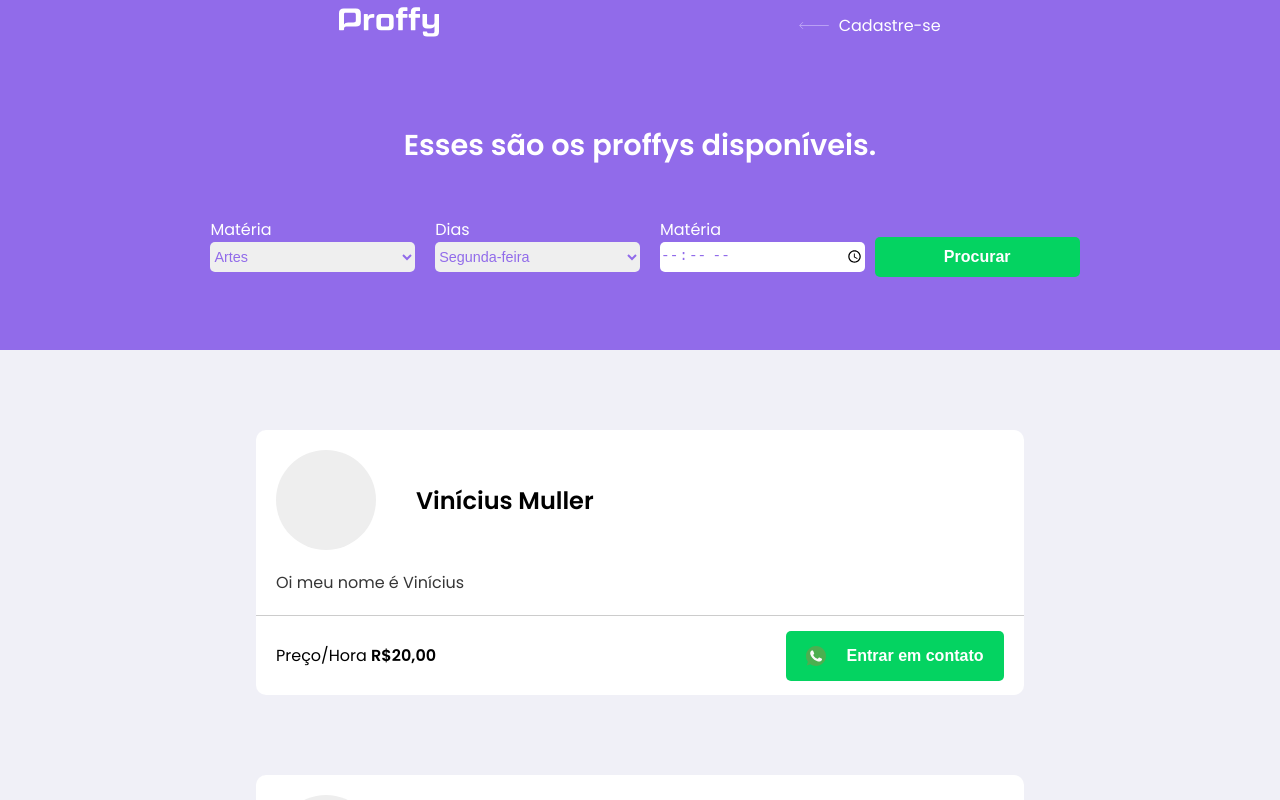
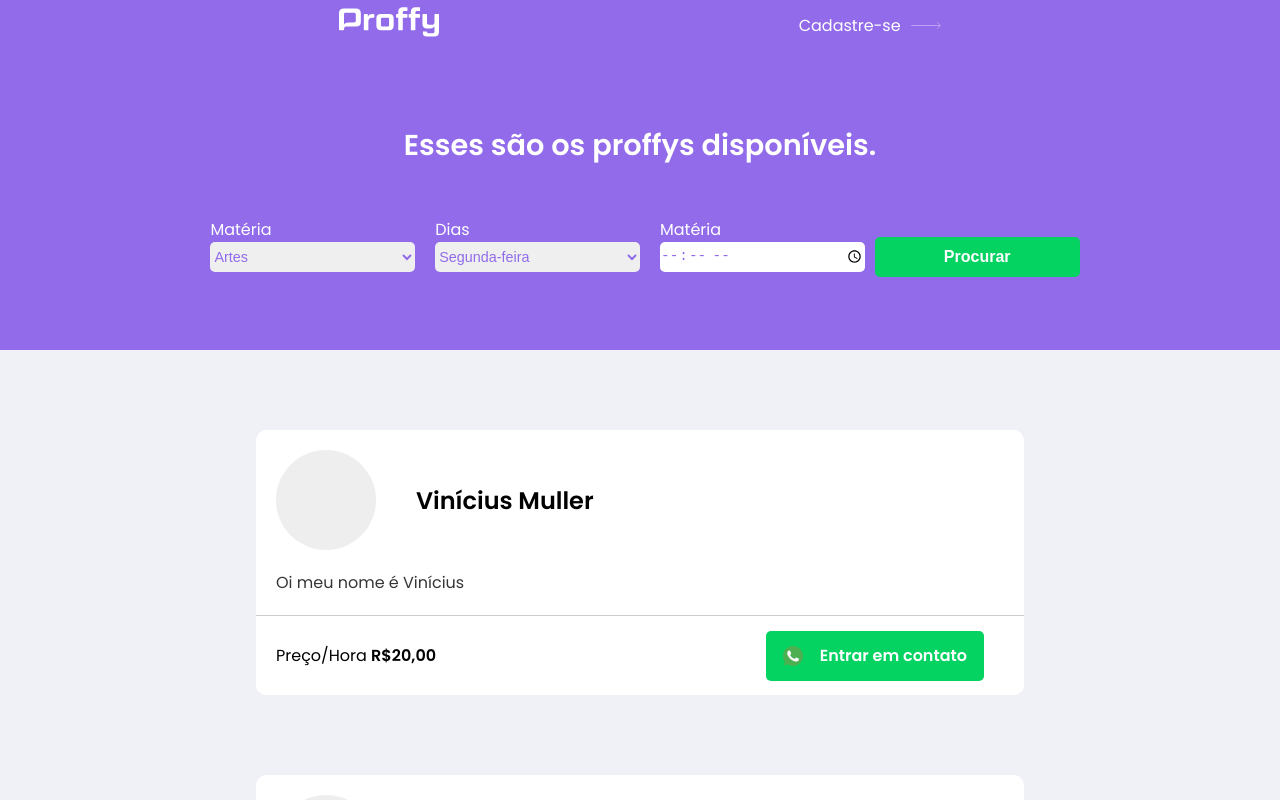
Before and after one commit to Vinicius-Muller/proffy-vue, a Vue app: page /TeacherList in a window 1280 px wide. Shown: the top 800 px of the page. Built offline with nearby package versions, Linux system fonts and the light colour scheme.

Commit message:
whatsapp api implemented

```diff
--- a/src/components/TeacherBox.vue
+++ b/src/components/TeacherBox.vue
@@ -8,9 +8,9 @@
      <p class="description">{{teacher.description}}</p>
      <footer>
        <p>Preço/Hora <strong>R${{teacher.price}}</strong></p>
-       <button><img src="@/assets/icons/whatsapp.svg" alt="Entrar em contato no whatsapp">
+       <a :href='`https://api.whatsapp.com/send?phone=${teacher.fone}&text=Ol%C3%A1`'><img src="@/assets/icons/whatsapp.svg" alt="Entrar em contato no whatsapp">
        <span>Entrar em contato</span>
-       </button>
+       </a>
      </footer>
    </article>
  </main>
@@ -67,7 +67,7 @@ footer {
   padding:20px;
 }
 
-footer button {
+footer a {
   width: 30%;
   height: 50px;
   border:none;
@@ -80,18 +80,19 @@ footer button {
   align-items: center;
   transition:all 0.3s;
   cursor:pointer;
+  text-decoration: none;
 }
 
-footer button:hover {
+footer a:hover {
   background-color: #04BF58;
 }
 
-footer button img {
+footer a img {
   width: 20px;
   height: 20px;
 }
 
-footer button span {
+footer a span {
   font-size: 1rem;
   font-weight: bold;
 }
--- a/src/views/TeacherList.vue
+++ b/src/views/TeacherList.vue
@@ -1,7 +1,7 @@
 <template>
   <section class="wrapper-view">
   <Header>
-    <router-link to="/TeacherForm"><img class="go-to" src="@/assets/icons/back.svg" alt="Veja os proffys disponíveis">Cadastre-se</router-link>
+    <router-link to="/TeacherForm">Cadastre-se<img class="go-to" src="@/assets/icons/back.svg" alt="Veja os proffys disponíveis"></router-link>
   </Header>
   <TitleList />
   <TeacherBox :Teachers="Teachers"/>
@@ -25,19 +25,19 @@ data() {
     Vinicius: {
       name:"Vinícius Muller",
       description:"Oi meu nome é Vinícius",
-      fone:"981010207",
+      fone:"9810112347",
       price:"20,00"
     },
     Mayk: {
       name:"Mayk Brito",
       description:"Oi meu nome é Mayk",
-      fone:"981010208",
+      fone:"981054338",
       price:"30,00"
     },
     Diego: {
       name:"Diego Fernandes",
       description:"Oi meu nome é Diego",
-      fone:"981010209",
+      fone:"981014567",
       price:"40,00"
     }
     }
@@ -59,7 +59,8 @@ a {
 a .go-to {
   width: 30px;
   height: 25px;
-  margin-right: 10px;
+  margin-left: 10px;
+  transform: rotate(180deg);
 }
 
 .wrapper-view {
```
